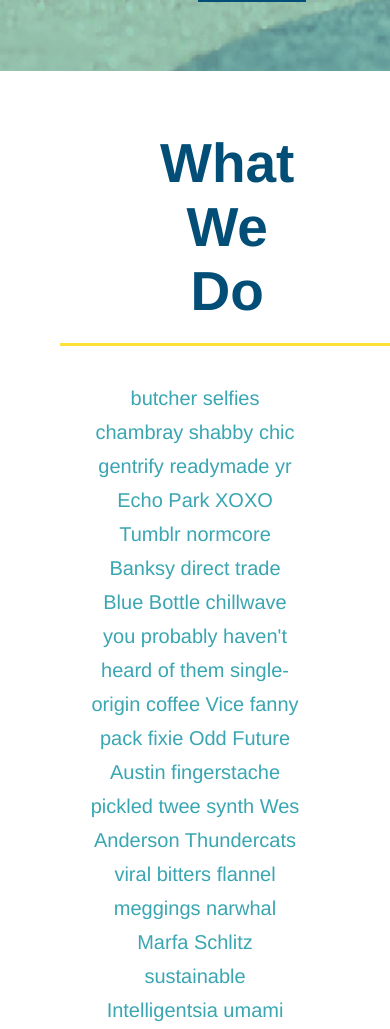
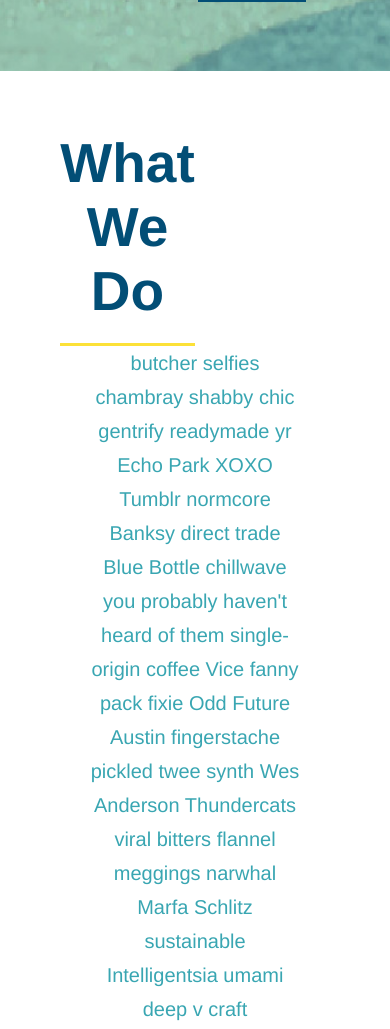
Before and after one commit to stewk033/run-buddy, a plain HTML site: page index.html in a window 390 px wide. Shown: the part 1871-2900 px from the top of the page. Drawn offline with Linux system fonts and the light colour scheme.

Commit message:
adding mobile friendly elements

```diff
--- a/assets/css/style.css
+++ b/assets/css/style.css
@@ -154,11 +154,12 @@
 /* SECTION TITLE STYLES START */
 .section-title {
   font-size: 55px;
-  display: inline-block;
-  padding: 0 100px 20px 100px;
   border-bottom: 3px solid;
-  margin-bottom: 35px;
   color: #024e76;
+  padding-bottom: 20px;
+  text-align: center;
+  margin: 0 auto 35 px auto;
+  width: 50%;
 }
 
 .primary-border {
@@ -171,23 +172,19 @@
 /* SECTION TITLE STYLES END */
 
 /* WHAT WE DO STYLES */
-.intro {
-  text-align: center;
-}
-
 .intro p {
   line-height: 1.7;
   color: #39a6b2;
   width: 80%;
   margin: 0 auto;
   font-size: 20px;
+  text-align: center;
 }
 /* WHAT YOU DO STYLES END */
 
 
 /* WHAT YOU DO STYLES START */
 .steps {
-  text-align: center;
   background: #fce138;
 }
 
@@ -216,11 +213,10 @@
 }
 /* WHAT YOU DO STYLES END */
 
-/* MEET THE TRAINERS START */
+/* MEET THE TRAINERS START
 .trainers {
-  text-align: center;
 }
-
+*/
 .trainer {
   width: 900px;
   margin: 0 auto 30px auto;
@@ -259,7 +255,6 @@
 
 /* REACH OUT STYLES START */
 .contact {
-  text-align: center;
   background: #024e76;
 }
 
@@ -308,3 +303,7 @@
 .text-right {
   text-align: right;
 }
+
+.flex-row {
+  display: flex;
+}
--- a/index.html
+++ b/index.html
@@ -77,20 +77,26 @@
 
     <!-- "what we do" start - <section> -->
     <section id="what-we-do" class="intro">
+      <div class="flex-row">
         <h2 class="section-title primary-border">
           What We Do
         </h2>
+      </div>
+      <div class="flex-row">
         <p>
           butcher selfies chambray shabby chic gentrify readymade yr Echo Park XOXO Tumblr normcore Banksy direct trade  Blue Bottle chillwave you probably haven't heard of them single-origin coffee Vice fanny pack fixie Odd Future Austin fingerstache pickled twee synth Wes Anderson Thundercats viral bitters flannel meggings narwhal Marfa Schlitz sustainable Intelligentsia umami deep v craft
         </p>
+      </div>
     </section>
     <!-- end "what we do" -->
 
     <!-- "what you do" start -->
     <section id="what-you-do" class="steps">
+      <div class="flex-row">
         <h2 class="section-title secondary-border">
           What You Do
         </h2>
+      </div>
       <div>
         <img src="./assets/images/step-1.svg" alt="" />
         <h3>Step 1: <span>Fill Out The Form Above.</span></h3>
@@ -116,10 +122,11 @@
 
     <!-- "meet the trainers" start -->
     <section id="your-trainers" class="trainers">
+      <div class="flex-row">
         <h2 class="section-title primary-border">
           Meet The Trainers
         </h2>
-
+      </div>
       <article class="trainer">
         <img src="./assets/images/trainer-1.jpg" alt="Arron Stephens in his workout clothes, ready to pump iron" />
         <div class="trainer-bio text-left">
@@ -151,9 +158,11 @@
 
     <!-- "reach out" start -->
     <section id="reach-out" class="contact">
+      <div class="flex-row">
         <h2 class="section-title secondary-border">
           Reach Out
         </h2>
+      </div>
 
       <div class="contact-info">
         <iframe
```
Lines whose indentation alone changed are shown as unchanged.
